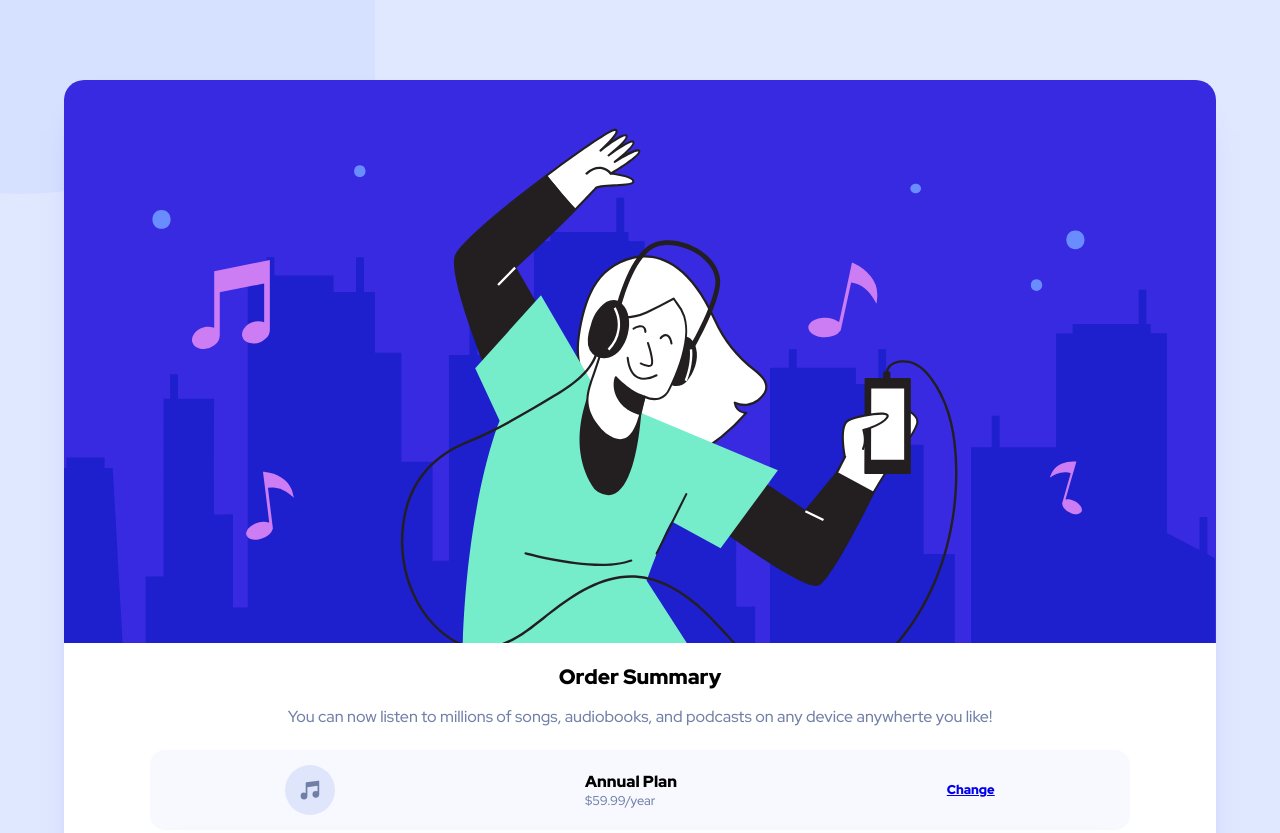
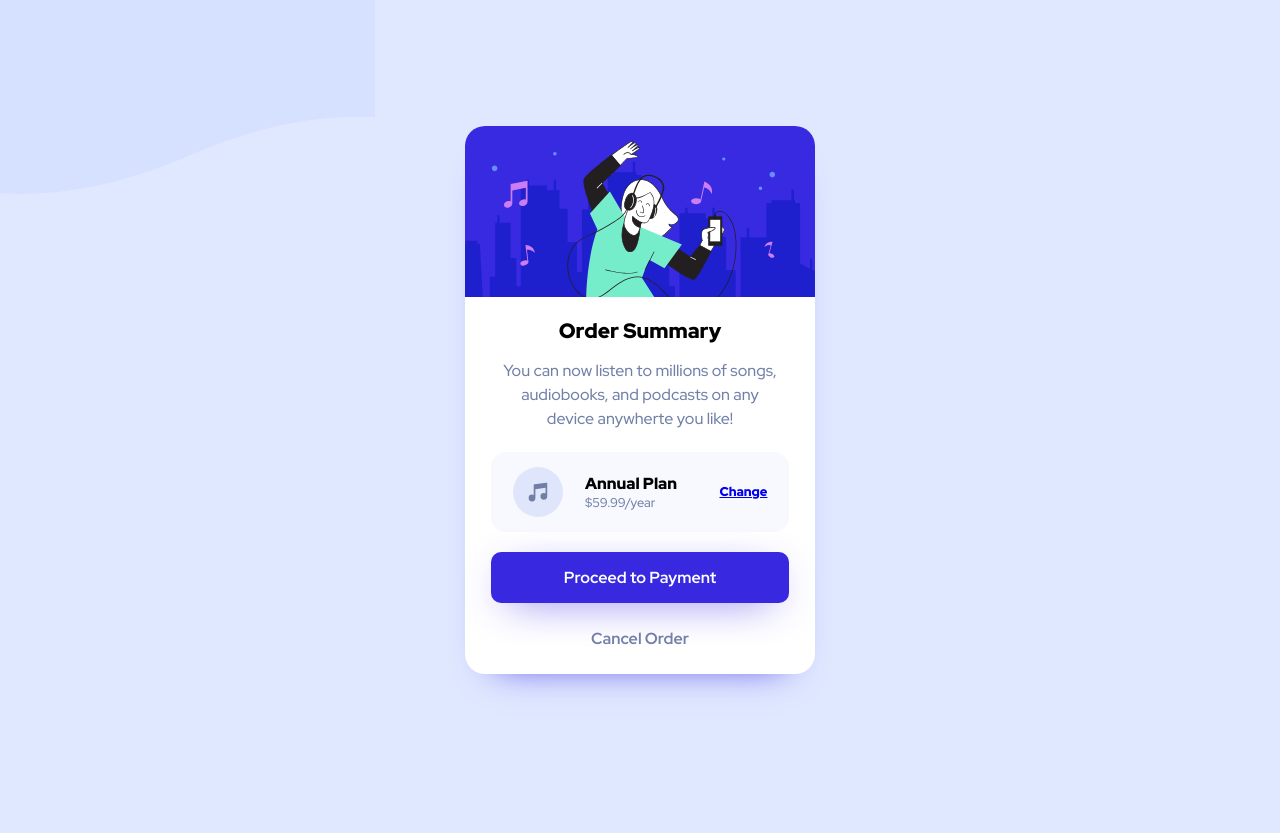
Before and after one commit to Catripernu/Argenzuela, a plain HTML site: page index.html in a window 1280 px wide. Shown: the top 833 px of the page. After the commit the page ends 800 px from the top, so only its background shows below. Drawn offline with Linux system fonts and the light colour scheme.

Commit message:
version-desktop

```diff
--- a/css.css
+++ b/css.css
@@ -14,15 +14,16 @@
 }
 
 body {
+    min-height: 100vh;
     background-image: url("./order-summary-component-main/images/pattern-background-mobile.svg");
     background-repeat: no-repeat ;
     background-color: var(--Pale-blue);
-    margin-top:80px;
     display: flex;
     justify-content: center;
+    align-items: center;
 }
 #container {
-    width: 90%;
+    width: min(90%, 350px);
     background-color: var(--Very-pale-blue);
     border-radius: 20px;
     box-shadow: 0px 20px 36px -30px var(--Bright-blue);
```
